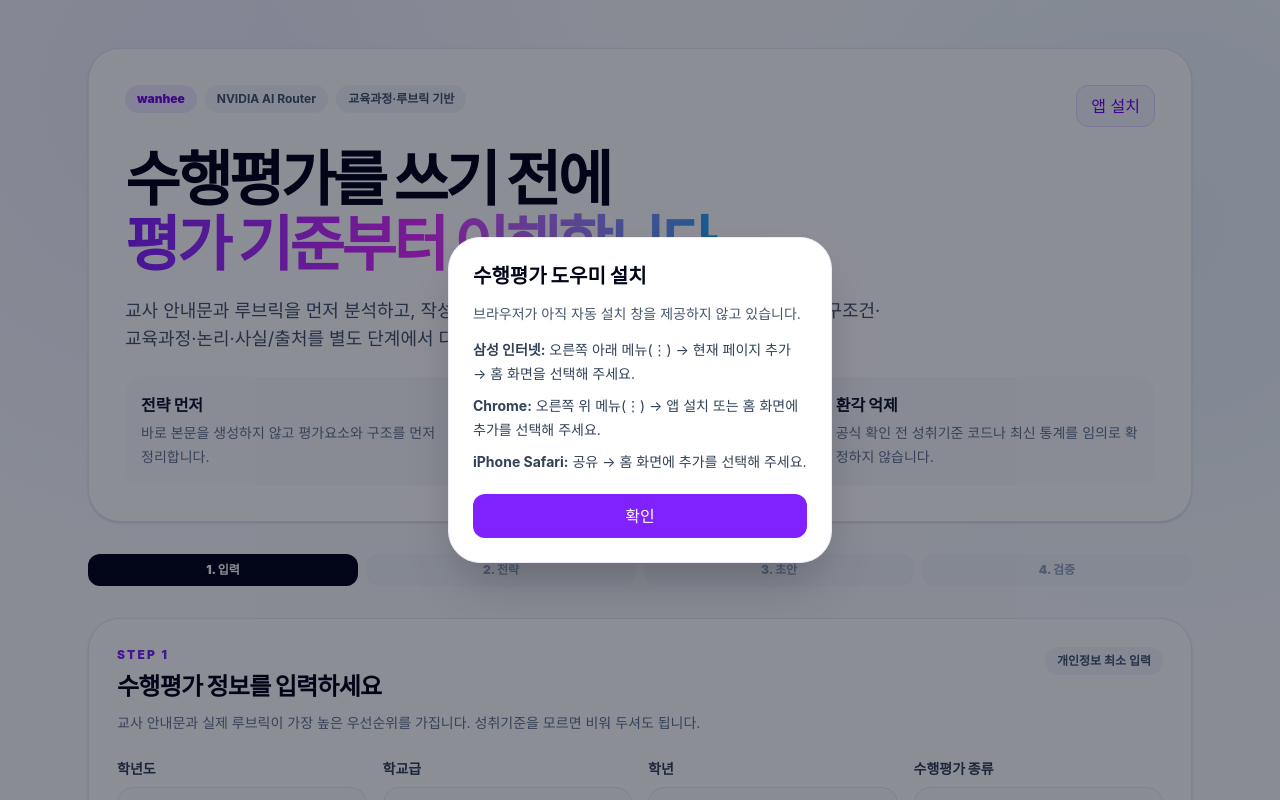
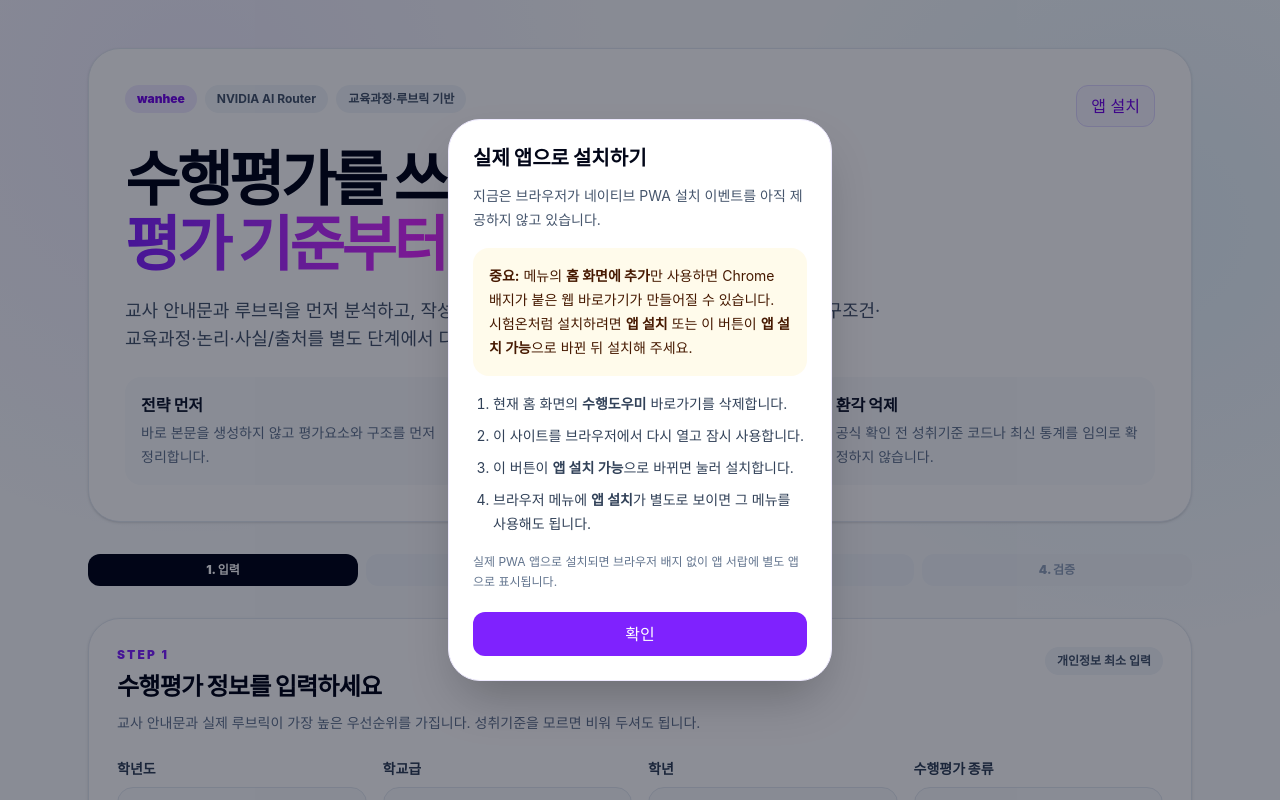
Before and after one commit to dy6553/performance-assessment-assistant, a Next.js app: page / in a window 1280 px wide. Both pictures are taken after a click on the button "앱 설치". Shown: the top 800 px of the page. Built offline with nearby package versions, Linux system fonts and the light colour scheme.

Commit message:
fix: avoid shortcut fallback for PWA install

```diff
--- a/src/components/install-app-button.tsx
+++ b/src/components/install-app-button.tsx
@@ -76,7 +76,7 @@ export function InstallAppButton() {
         className="inline-flex min-h-10 shrink-0 items-center justify-center rounded-xl border border-violet-200 bg-violet-50 px-3.5 py-2 text-xs font-black text-violet-700 transition hover:bg-violet-100 active:scale-[0.98]"
         aria-label="수행평가 도우미 앱 설치"
       >
-        앱 설치
+        {installPrompt ? "앱 설치 가능" : "앱 설치"}
       </button>
 
       {helpOpen ? (
@@ -93,19 +93,22 @@ export function InstallAppButton() {
             onClick={(event) => event.stopPropagation()}
           >
             <h2 id="install-help-title" className="text-xl font-black">
-              수행평가 도우미 설치
+              실제 앱으로 설치하기
             </h2>
             <p className="mt-3 text-sm leading-6 text-slate-600">
-              브라우저가 아직 자동 설치 창을 제공하지 않고 있습니다.
+              지금은 브라우저가 네이티브 PWA 설치 이벤트를 아직 제공하지 않고 있습니다.
             </p>
-            <p className="mt-3 text-sm leading-6 text-slate-700">
-              <strong>삼성 인터넷:</strong> 오른쪽 아래 메뉴(⋮) → 현재 페이지 추가 → 홈 화면을 선택해 주세요.
-            </p>
-            <p className="mt-2 text-sm leading-6 text-slate-700">
-              <strong>Chrome:</strong> 오른쪽 위 메뉴(⋮) → 앱 설치 또는 홈 화면에 추가를 선택해 주세요.
-            </p>
-            <p className="mt-2 text-sm leading-6 text-slate-700">
-              <strong>iPhone Safari:</strong> 공유 → 홈 화면에 추가를 선택해 주세요.
+            <div className="mt-4 rounded-2xl bg-amber-50 p-4 text-sm leading-6 text-amber-950">
+              <strong>중요:</strong> 메뉴의 <strong>홈 화면에 추가</strong>만 사용하면 Chrome 배지가 붙은 웹 바로가기가 만들어질 수 있습니다. 시험온처럼 설치하려면 <strong>앱 설치</strong> 또는 이 버튼이 <strong>앱 설치 가능</strong>으로 바뀐 뒤 설치해 주세요.
+            </div>
+            <ol className="mt-4 list-decimal space-y-2 pl-5 text-sm leading-6 text-slate-700">
+              <li>현재 홈 화면의 <strong>수행도우미</strong> 바로가기를 삭제합니다.</li>
+              <li>이 사이트를 브라우저에서 다시 열고 잠시 사용합니다.</li>
+              <li>이 버튼이 <strong>앱 설치 가능</strong>으로 바뀌면 눌러 설치합니다.</li>
+              <li>브라우저 메뉴에 <strong>앱 설치</strong>가 별도로 보이면 그 메뉴를 사용해도 됩니다.</li>
+            </ol>
+            <p className="mt-4 text-xs leading-5 text-slate-500">
+              실제 PWA 앱으로 설치되면 브라우저 배지 없이 앱 서랍에 별도 앱으로 표시됩니다.
             </p>
             <button
               type="button"
```
